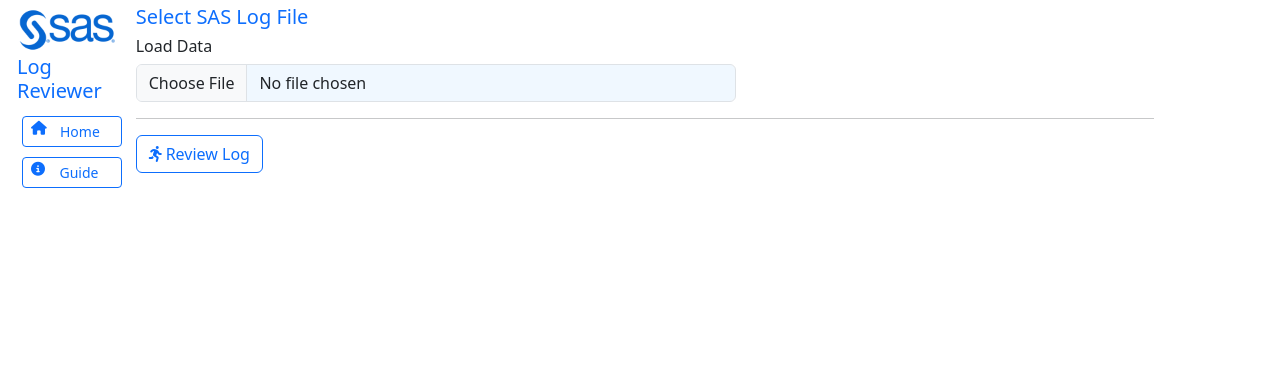
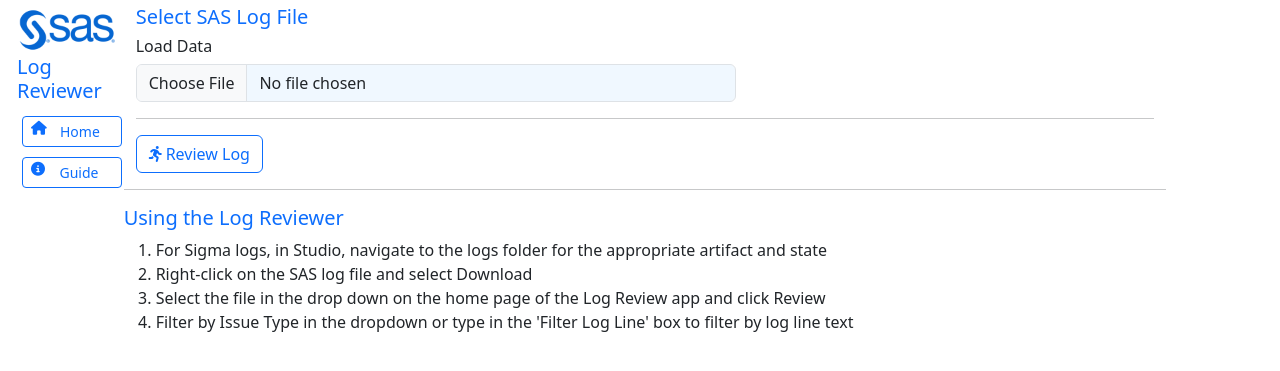
Before and after one commit to shopkins-seagen/sas_log_reviewer, a Flask app: page / in a window 1280 px wide. Shown: the top 371 px of the page. Run offline with Flask 3, Linux system fonts and the light colour scheme; some libraries are stand-ins or nearby versions.

Commit message:
moved instructions to home page

```diff
--- a/templates/review.html
+++ b/templates/review.html
@@ -20,4 +20,13 @@
             <button class="btn btn-outline-primary" onclick="return enabledReview(document.getElementById('file'))" type="submit"><i style='margin-right:3px;' class="fa fa-running"></i>Review Log</button>
         </div>
     </form>
+            <hr/>
+            <h5 class="text-primary">Using the Log Reviewer</h5>
+        <ol>
+            <li>For Sigma logs, in Studio, navigate to the logs folder for the appropriate artifact and state</li>
+            <li>Right-click on the SAS log file and select Download</li>
+            <li>Select the file in the drop down on the home page of the Log Review app and click Review</li>
+            <li>Filter by Issue Type in the dropdown or type in the 'Filter Log Line' box to filter by log line text</li>
+        </ol>
+
 {% endblock %}
```
Also changed, not shown: templates/user_guide.html (+0 -8 lines).
